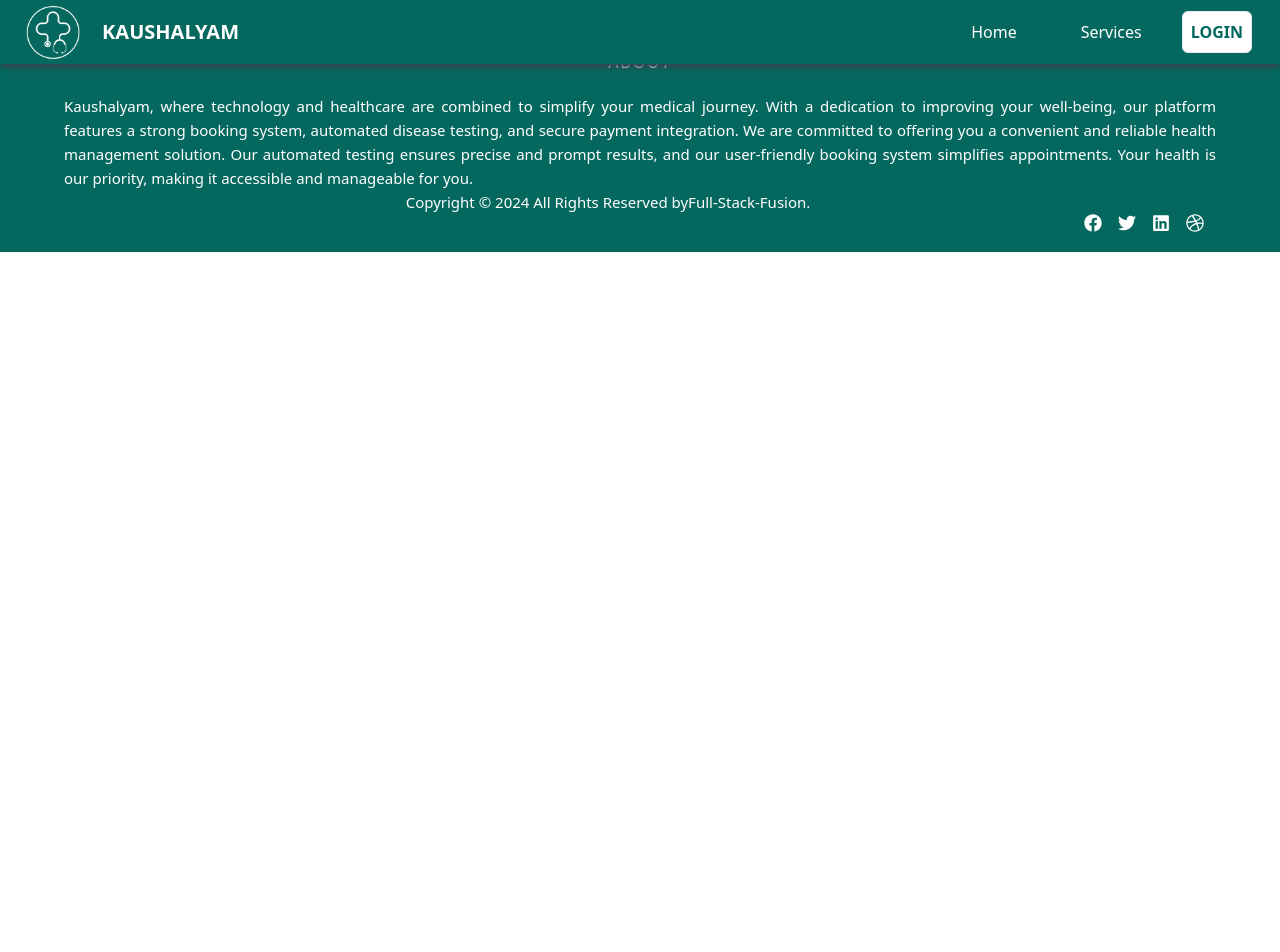
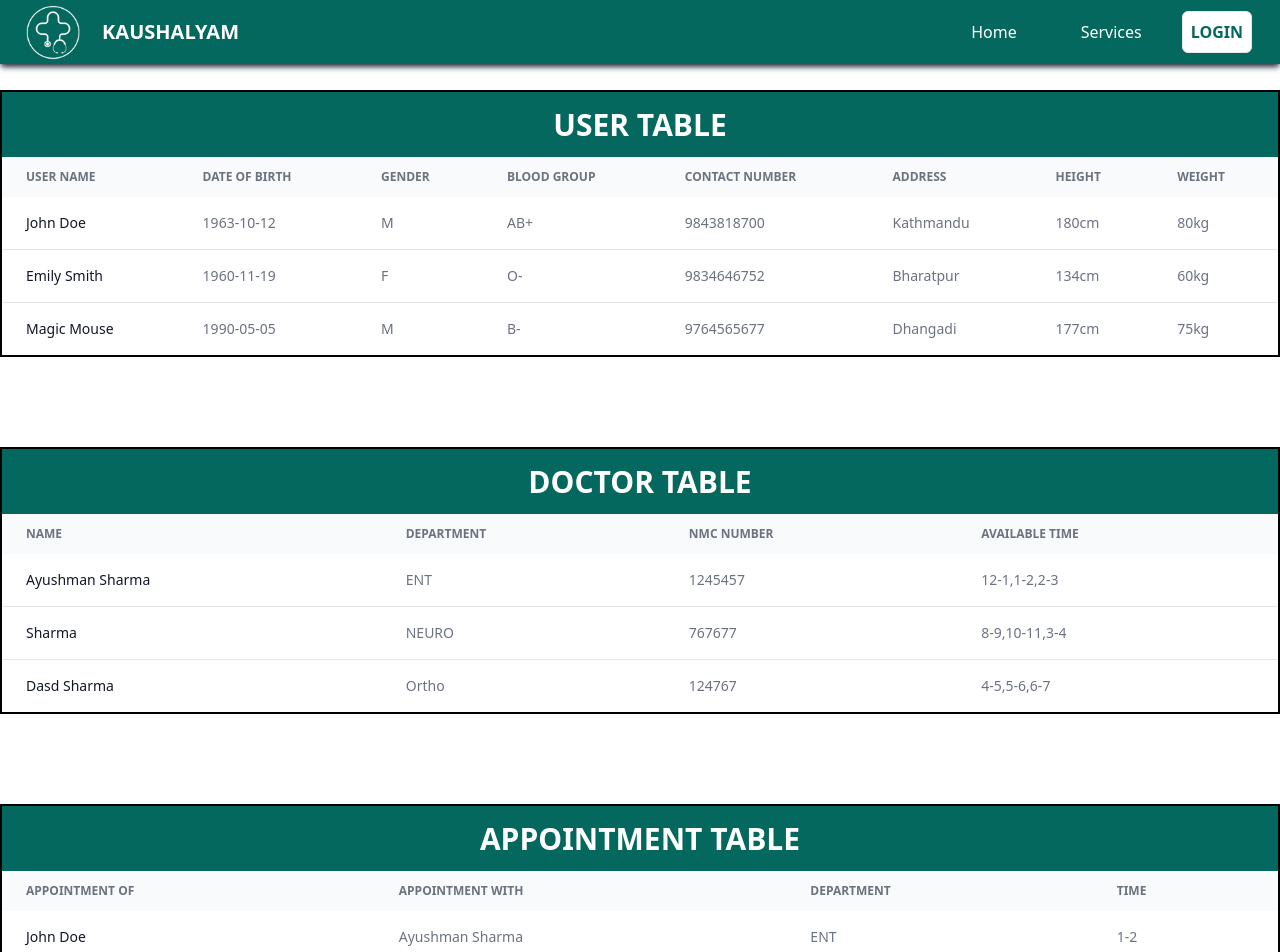
Before and after one commit to KEC-Hack-a-LITE/FullStack-Fusion, a React (Vite) app in the folder client/: page /admin in a window 1280 px wide. Shown: the top 952 px of the page. Before the commit the page ends 800 px from the top, so only its background shows below. Built offline with nearby package versions, Linux system fonts and the light colour scheme; a web font is replaced by a local one.

Commit message:
tables admin part

```diff
--- a/client/package.json
+++ b/client/package.json
@@ -18,14 +18,19 @@
     "@react-pdf-viewer/core": "^3.12.0",
     "@reduxjs/toolkit": "^2.2.1",
     "axios": "^1.6.7",
+    "bootstrap": "^5.3.2",
+    "datatables.net-dt": "^2.0.0",
     "dayjs": "^1.11.10",
     "formik": "^2.4.5",
     "html2canvas": "^1.4.1",
+    "jquery": "^3.7.1",
     "react": "^18.2.0",
+    "react-data-table-component": "^7.6.2",
     "react-dom": "^18.2.0",
     "react-icons": "^5.0.1",
     "react-redux": "^9.1.0",
     "react-router-dom": "^6.22.0",
+    "react-table": "^7.8.0",
     "react-tabs": "^6.0.2",
     "react-toastify": "^10.0.4",
     "react-type-animation": "^3.2.0",
--- a/client/src/App.jsx
+++ b/client/src/App.jsx
@@ -16,6 +16,7 @@ import NeuroDocs from "./pages/NeuroDocs.jsx";
 import CardioDocs from "./pages/CardioDocs.jsx";
 import VideoComponent from "./pages/VideoComponent.jsx";
 import BookingConfirmation from "./pages/BookingConfirmation.jsx";
+import Admin from "./pages/Admin.jsx";
 
 export default function App() {
   return (
@@ -34,6 +35,7 @@ export default function App() {
         <Route path="cardiodocs" element={<CardioDocs />} />
         <Route path="videocomponent" element={<VideoComponent />} />
         <Route path="finalBooking" element={<BookingConfirmation />} />
+        <Route path="admin" element={<Admin />} />
       </Routes>
 
       <Footer />
--- a/client/src/index.css
+++ b/client/src/index.css
@@ -279,3 +279,18 @@
   transition: 0.5s ease-in-out;
   font-weight: bold;
 }
+
+.table_section {
+  border: 2px solid black;
+  display: block;
+  margin: 90px auto;
+}
+
+.table_section h1 {
+  color: white;
+  background-color: #05685e;
+  font-weight: bold;
+  font-size: 30px;
+  text-align: center;
+  padding: 10px;
+}
--- /dev/null
+++ b/client/src/pages/Admin.jsx
@@ -0,0 +1,190 @@
+import React from "react";
+const ProductTable = () => {
+  return (
+    <>
+      <div className="relative overflow-x-auto table_section">
+        <h1>USER TABLE</h1>
+        <table className="w-full text-sm text-left rtl:text-right text-gray-500 dark:text-gray-400">
+          <thead className="text-xs uppercase bg-gray-50 dark:bg-gray-700">
+            <tr>
+              <th scope="col" className="px-6 py-3">
+                User Name
+              </th>
+              <th scope="col" className="px-6 py-3">
+                Date of Birth
+              </th>
+              <th scope="col" className="px-6 py-3">
+                Gender
+              </th>
+              <th scope="col" className="px-6 py-3">
+                Blood Group
+              </th>
+              <th scope="col" className="px-6 py-3">
+                Contact Number
+              </th>
+              <th scope="col" className="px-6 py-3">
+                Address
+              </th>
+              <th scope="col" className="px-6 py-3">
+                Height
+              </th>
+              <th scope="col" className="px-6 py-3">
+                Weight
+              </th>
+            </tr>
+          </thead>
+          <tbody>
+            <tr className="bg-white border-b dark:bg-gray-800 dark:border-gray-700">
+              <th
+                scope="row"
+                className="px-6 py-4 font-medium text-gray-900 whitespace-nowrap dark:text-white"
+              >
+                John Doe
+              </th>
+              <td className="px-6 py-4">1963-10-12</td>
+              <td className="px-6 py-4">M</td>
+              <td className="px-6 py-4">AB+</td>
+              <td className="px-6 py-4">9843818700</td>
+              <td className="px-6 py-4">Kathmandu</td>
+              <td className="px-6 py-4">180cm</td>
+              <td className="px-6 py-4">80kg</td>
+            </tr>
+            <tr className="bg-white border-b dark:bg-gray-800 dark:border-gray-700">
+              <th
+                scope="row"
+                className="px-6 py-4 font-medium text-gray-900 whitespace-nowrap dark:text-white"
+              >
+                Emily Smith
+              </th>
+              <td className="px-6 py-4">1960-11-19</td>
+              <td className="px-6 py-4">F</td>
+              <td className="px-6 py-4">O-</td>
+              <td className="px-6 py-4">9834646752</td>
+              <td className="px-6 py-4">Bharatpur</td>
+              <td className="px-6 py-4">134cm</td>
+              <td className="px-6 py-4">60kg</td>
+            </tr>
+            <tr className="bg-white dark:bg-gray-800">
+              <th
+                scope="row"
+                className="px-6 py-4 font-medium text-gray-900 whitespace-nowrap dark:text-white"
+              >
+                Magic Mouse
+              </th>
+              <td className="px-6 py-4">1990-05-05</td>
+              <td className="px-6 py-4">M</td>
+              <td className="px-6 py-4">B-</td>
+              <td className="px-6 py-4">9764565677</td>
+              <td className="px-6 py-4">Dhangadi</td>
+              <td className="px-6 py-4">177cm</td>
+              <td className="px-6 py-4">75kg</td>
+            </tr>
+          </tbody>
+        </table>
+      </div>
+      <div className="relative overflow-x-auto table_section">
+        <h1>DOCTOR TABLE</h1>
+        <table className="w-full text-sm text-left rtl:text-right text-gray-500 dark:text-gray-400">
+          <thead className="text-xs uppercase bg-gray-50 dark:bg-gray-700">
+            <tr>
+              <th scope="col" className="px-6 py-3">
+                Name
+              </th>
+              <th scope="col" className="px-6 py-3">
+                Department
+              </th>
+              <th scope="col" className="px-6 py-3">
+                NMC Number
+              </th>
+              <th scope="col" className="px-6 py-3">
+                Available Time
+              </th>
+            </tr>
+          </thead>
+          <tbody>
+            <tr className="bg-white border-b dark:bg-gray-800 dark:border-gray-700">
+              <th
+                scope="row"
+                className="px-6 py-4 font-medium text-gray-900 whitespace-nowrap dark:text-white"
+              >
+                Ayushman Sharma
+              </th>
+              <td className="px-6 py-4">ENT</td>
+              <td className="px-6 py-4">1245457</td>
+              <td className="px-6 py-4">12-1,1-2,2-3</td>
+            </tr>
+            <tr className="bg-white border-b dark:bg-gray-800 dark:border-gray-700">
+              <th
+                scope="row"
+                className="px-6 py-4 font-medium text-gray-900 whitespace-nowrap dark:text-white"
+              >
+                Sharma
+              </th>
+              <td className="px-6 py-4">NEURO</td>
+              <td className="px-6 py-4">767677</td>
+              <td className="px-6 py-4">8-9,10-11,3-4</td>
+            </tr>
+            <tr className="bg-white dark:bg-gray-800">
+              <th
+                scope="row"
+                className="px-6 py-4 font-medium text-gray-900 whitespace-nowrap dark:text-white"
+              >
+                Dasd Sharma
+              </th>
+              <td className="px-6 py-4">Ortho</td>
+              <td className="px-6 py-4">124767</td>
+              <td className="px-6 py-4">4-5,5-6,6-7</td>
+            </tr>
+          </tbody>
+        </table>
+      </div>
+      <div className="relative overflow-x-auto table_section">
+        <h1>APPOINTMENT TABLE</h1>
+        <table className="w-full text-sm text-left rtl:text-right text-gray-500 dark:text-gray-400">
+          <thead className="text-xs uppercase bg-gray-50 dark:bg-gray-700">
+            <tr>
+              <th scope="col" className="px-6 py-3">
+                Appointment of
+              </th>
+              <th scope="col" className="px-6 py-3">
+                Appointment with
+              </th>
+              <th scope="col" className="px-6 py-3">
+                Department
+              </th>
+              <th scope="col" className="px-6 py-3">
+                Time
+              </th>
+            </tr>
+          </thead>
+          <tbody>
+            <tr className="bg-white border-b dark:bg-gray-800 dark:border-gray-700">
+              <th
+                scope="row"
+                className="px-6 py-4 font-medium text-gray-900 whitespace-nowrap dark:text-white"
+              >
+                John Doe
+              </th>
+              <td className="px-6 py-4">Ayushman Sharma</td>
+              <td className="px-6 py-4">ENT</td>
+              <td className="px-6 py-4">1-2</td>
+            </tr>
+            <tr className="bg-white border-b dark:bg-gray-800 dark:border-gray-700">
+              <th
+                scope="row"
+                className="px-6 py-4 font-medium text-gray-900 whitespace-nowrap dark:text-white"
+              >
+                Magic Mouse
+              </th>
+              <td className="px-6 py-4">Dasd Sharma</td>
+              <td className="px-6 py-4">Ortho</td>
+              <td className="px-6 py-4">6-7</td>
+            </tr>
+          </tbody>
+        </table>
+      </div>
+    </>
+  );
+};
+
+export default ProductTable;
--- a/client/src/pages/Login.jsx
+++ b/client/src/pages/Login.jsx
@@ -57,7 +57,7 @@ const Login = () => {
 
       localStorage.setItem("accessToken", response?.data?.accessToken);
       // localStorage.setItem("firstName", response?.data?.user?.firstName);
-      navigate("/loggedin");
+      navigate("/admin");
       // setOpen(true);
       // setMessage(response?.data?.message);
       // setSeverity("success");
```
Also changed, not shown: 1 other file (tests, documents, lock files or other folders).
